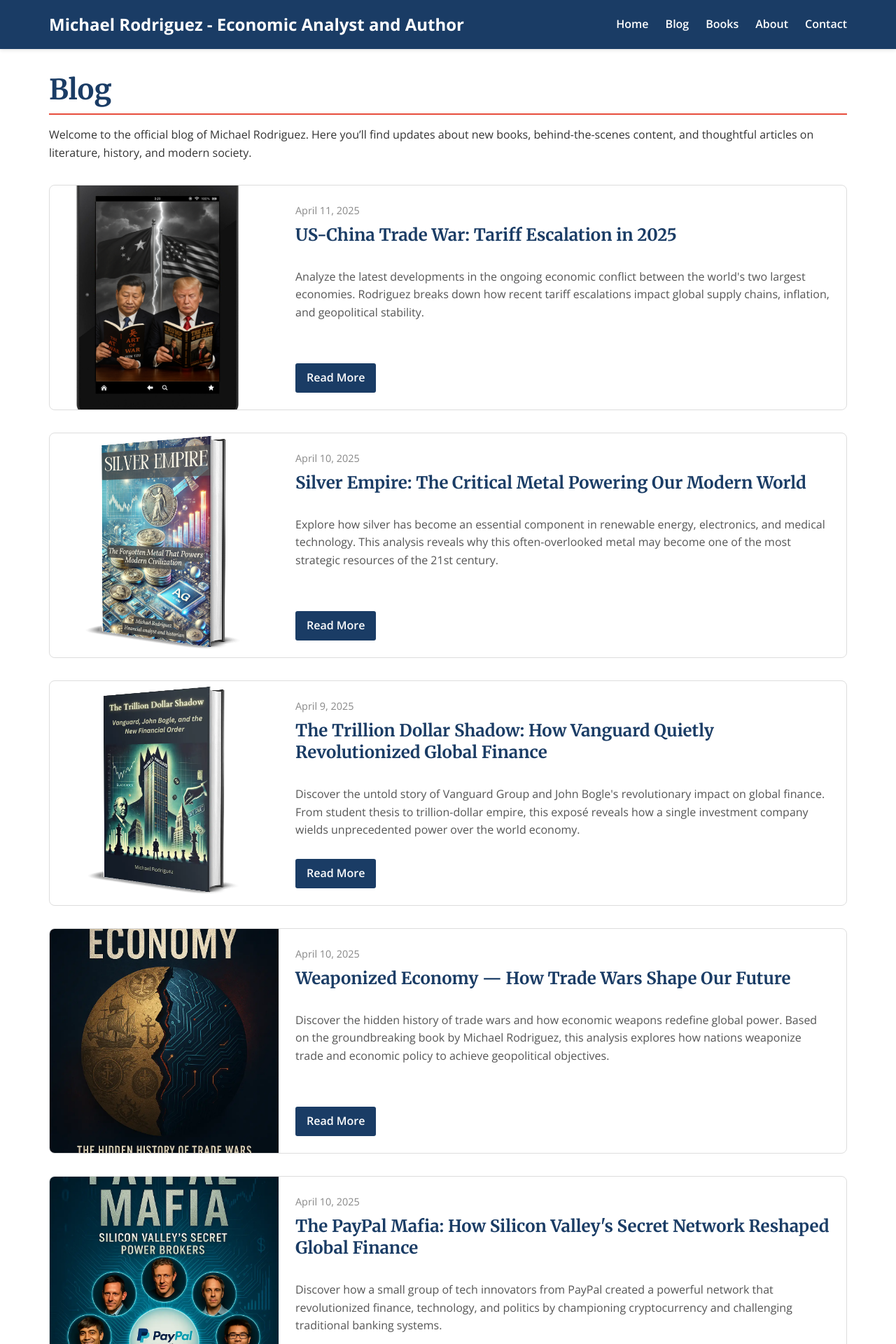
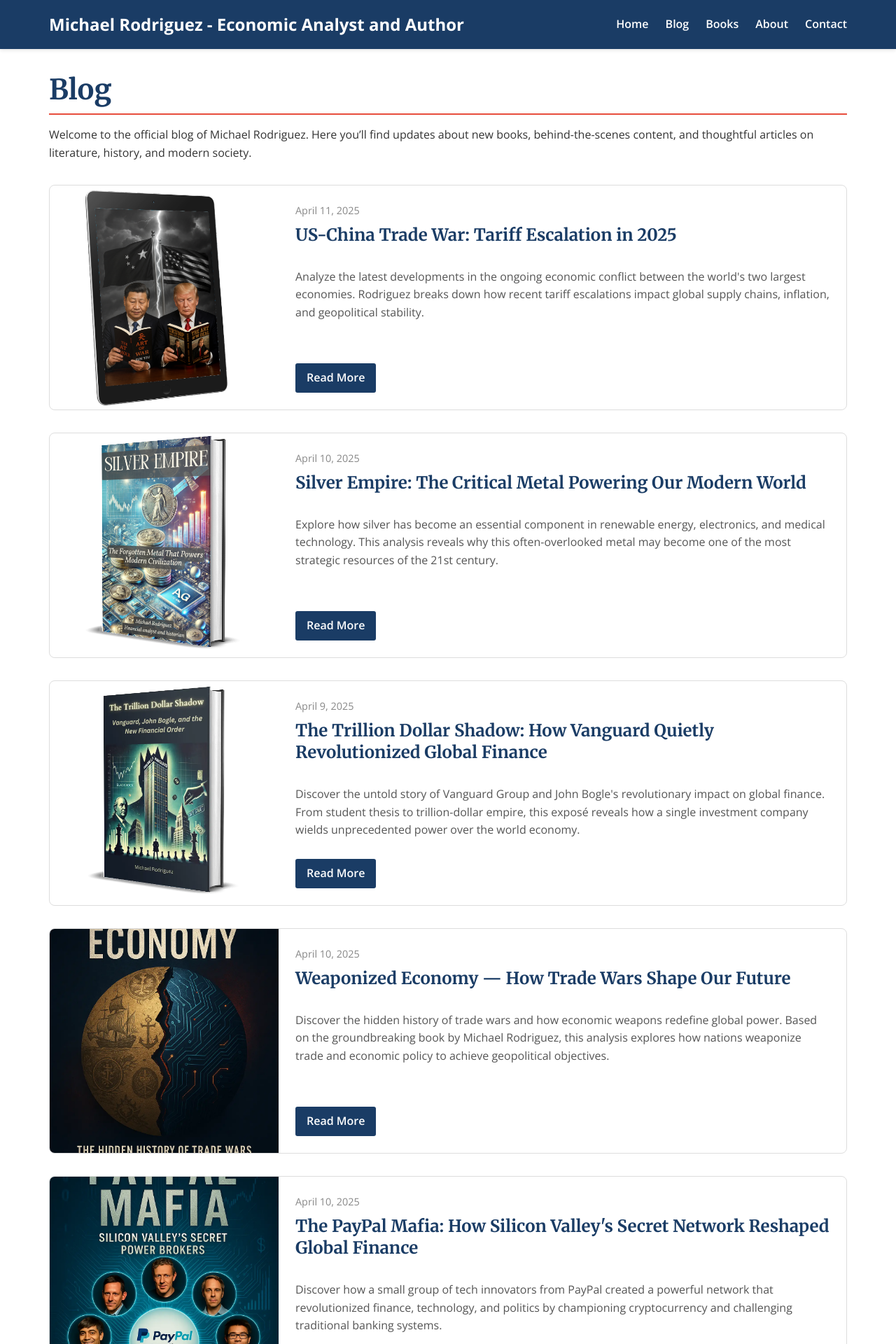
Before and after one commit to Zews123/michael-rodriguez-books, a Jekyll site: the page built from blog.md, in a window 1280 px wide. Shown: the top 1920 px of the page at 70% size. Built offline with Jekyll 4.4.1, drawn with Linux system fonts in a browser that asks for light colours.

Commit message:
Update blog.md

```diff
--- a/blog.md
+++ b/blog.md
@@ -111,7 +111,7 @@ Welcome to the official blog of Michael Rodriguez. Here you'll find updates abou
 <div class="blog-grid">
   <div class="blog-card">
     <div class="blog-card-image">
-      <img src="{{ site.baseurl }}/assets/images/social/2.png" alt="US-China Trade War">
+      <img src="{{ site.baseurl }}/assets/images/social/3.png" alt="US-China Trade War">
     </div>
     <div class="blog-card-content">
       <span class="blog-date">April 11, 2025</span>
```
